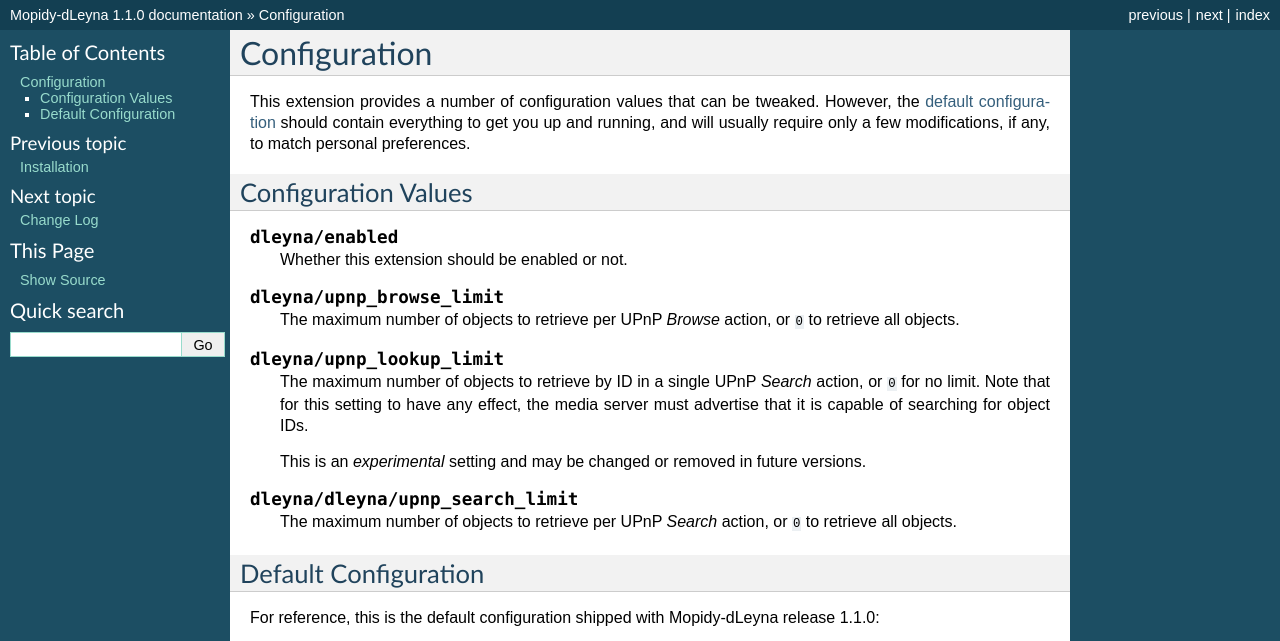
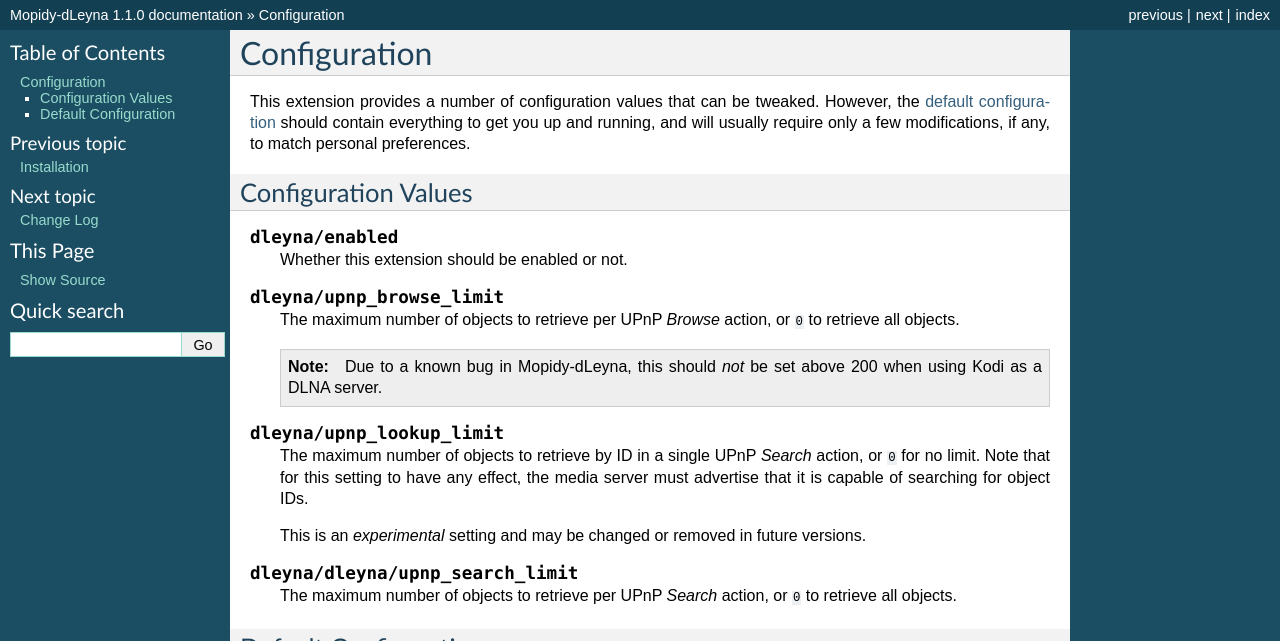
Before and after one commit to tkem/mopidy-dleyna, a Sphinx documentation site: the page built from docs/config.rst, in a window 1280 px wide, cut to the strip 0-641 px from the top of the page. Built offline with Sphinx 7.4.7, drawn with Linux system fonts in a browser that asks for light colours.

Commit message:
Add workaround for #51.

```diff
--- a/docs/config.rst
+++ b/docs/config.rst
@@ -20,6 +20,11 @@
 
    The maximum number of objects to retrieve per UPnP `Browse` action,
    or ``0`` to retrieve all objects.
+
+   .. note::
+
+      Due to a known bug in Mopidy-dLeyna, this should *not* be set
+      above 200 when using Kodi as a DLNA server.
 
 .. confval:: dleyna/upnp_lookup_limit
 
```
Also changed, not shown: 1 other file.
